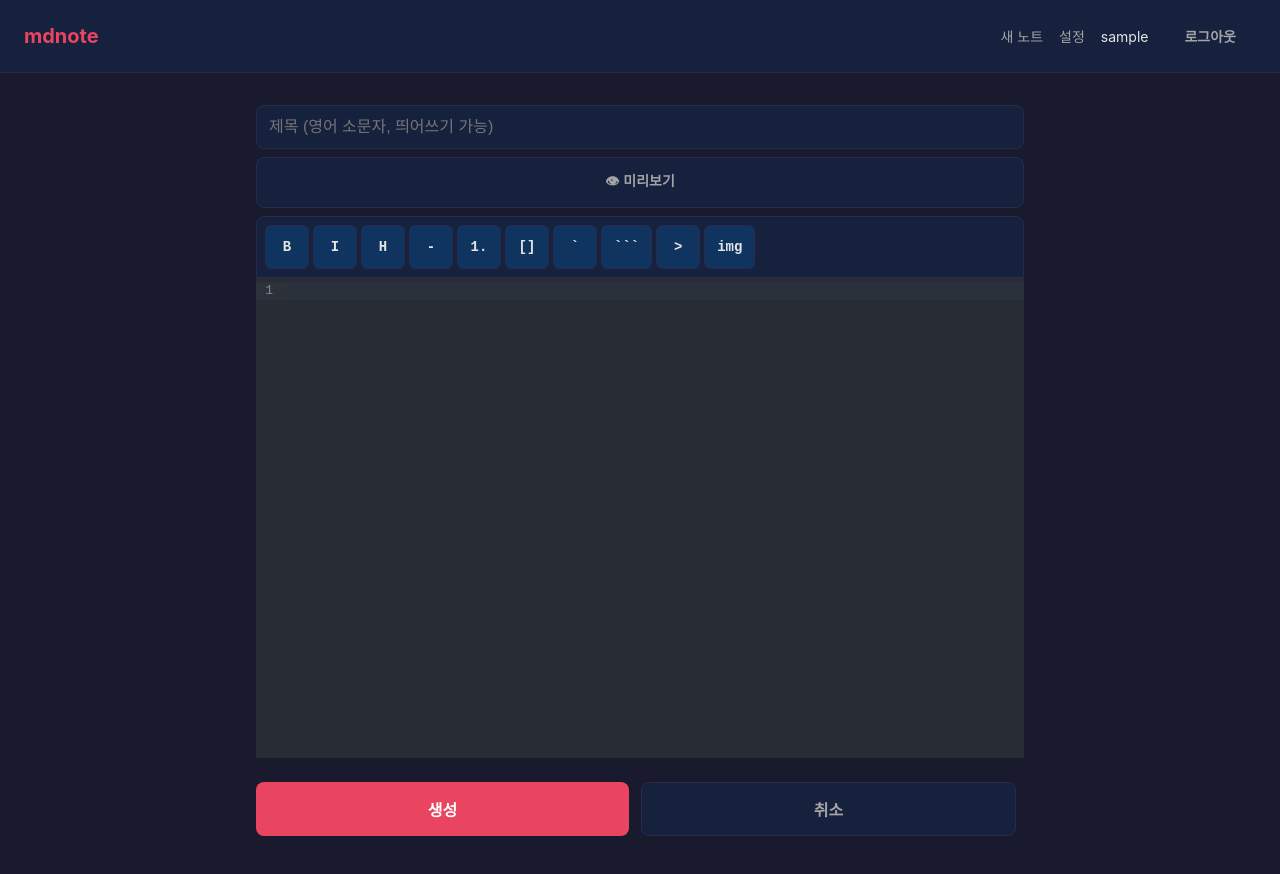
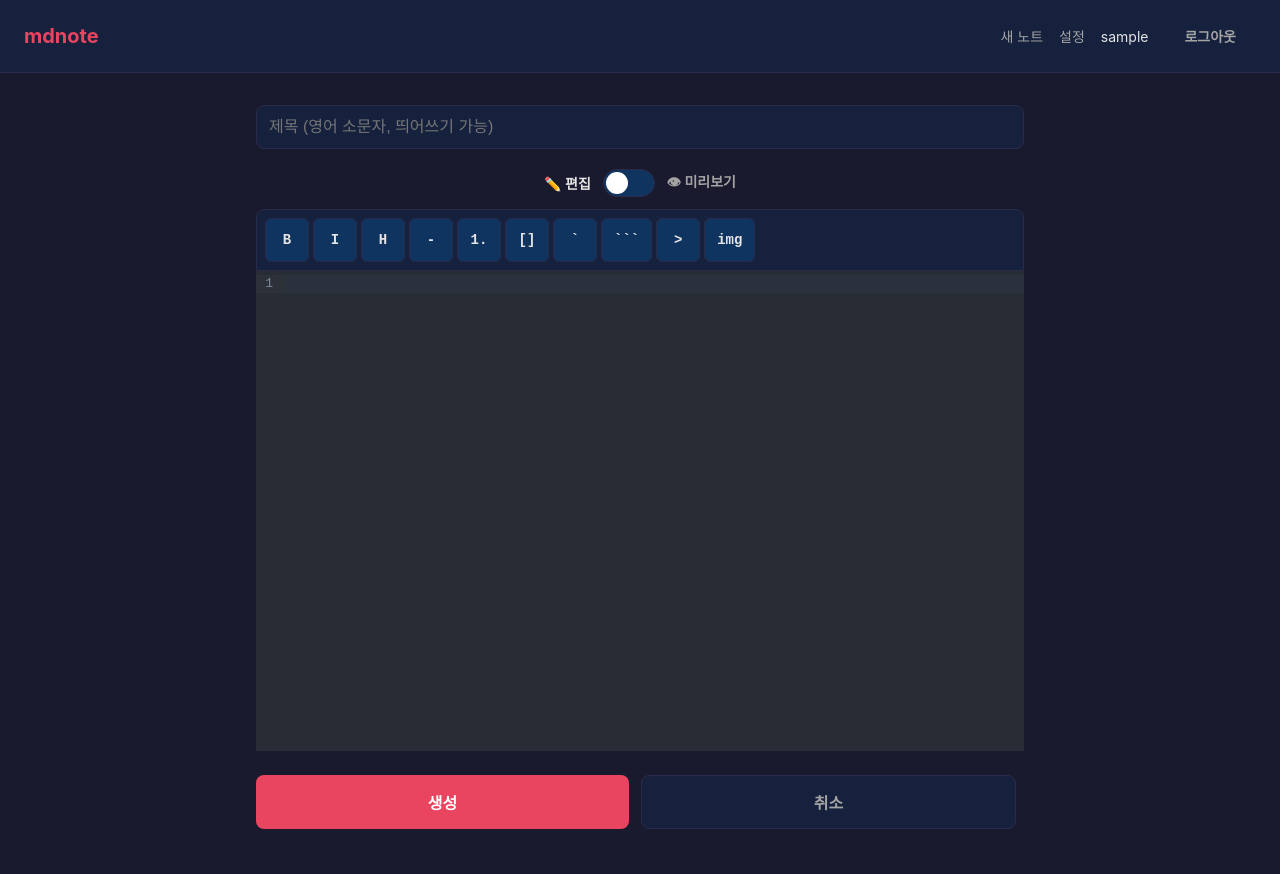
Before and after one commit to gemdoq/mdnote, a React (Vite) app in the folder frontend/: page /new in a window 1280 px wide. Built offline with nearby package versions, Linux system fonts and the light colour scheme; sample sign-in values are in the browser's storage.

Commit message:
fix: 편집/미리보기를 iOS 스타일 토글 스위치로 변경
- 좌측 ✏️편집, 중앙 토글 스위치, 우측 👁미리보기 배치
- 토글 OFF(좌측): 편집 모드, 토글 ON(우측): 미리보기 모드
- 활성 모드 레이블 밝게, 비활성 어둡게 표시

```diff
--- a/frontend/src/pages/NoteCreatePage.tsx
+++ b/frontend/src/pages/NoteCreatePage.tsx
@@ -111,13 +111,17 @@ export default function NoteCreatePage() {
           </p>
         )}
 
-        <button
-          type="button"
-          className="mode-toggle"
-          onClick={() => setActiveTab(activeTab === 'edit' ? 'preview' : 'edit')}
-        >
-          {activeTab === 'edit' ? '👁 미리보기' : '✏️ 편집'}
-        </button>
+        <div className="toggle-switch-wrapper">
+          <span className={`toggle-label ${activeTab === 'edit' ? 'toggle-label-active' : ''}`}>✏️ 편집</span>
+          <button
+            type="button"
+            className={`toggle-switch ${activeTab === 'preview' ? 'toggle-on' : ''}`}
+            onClick={() => setActiveTab(activeTab === 'edit' ? 'preview' : 'edit')}
+          >
+            <span className="toggle-knob" />
+          </button>
+          <span className={`toggle-label ${activeTab === 'preview' ? 'toggle-label-active' : ''}`}>👁 미리보기</span>
+        </div>
 
         {activeTab === 'edit' ? (
           <>
--- a/frontend/src/pages/NoteEditPage.tsx
+++ b/frontend/src/pages/NoteEditPage.tsx
@@ -96,12 +96,16 @@ export default function NoteEditPage() {
         <h2>{filename}</h2>
       </div>
 
-      <button
-        className="mode-toggle"
-        onClick={() => setActiveTab(activeTab === 'edit' ? 'preview' : 'edit')}
-      >
-        {activeTab === 'edit' ? '👁 미리보기' : '✏️ 편집'}
-      </button>
+      <div className="toggle-switch-wrapper">
+        <span className={`toggle-label ${activeTab === 'edit' ? 'toggle-label-active' : ''}`}>✏️ 편집</span>
+        <button
+          className={`toggle-switch ${activeTab === 'preview' ? 'toggle-on' : ''}`}
+          onClick={() => setActiveTab(activeTab === 'edit' ? 'preview' : 'edit')}
+        >
+          <span className="toggle-knob" />
+        </button>
+        <span className={`toggle-label ${activeTab === 'preview' ? 'toggle-label-active' : ''}`}>👁 미리보기</span>
+      </div>
 
       {activeTab === 'edit' ? (
         <>
--- a/frontend/src/styles/global.css
+++ b/frontend/src/styles/global.css
@@ -667,28 +667,57 @@ button {
   color: white;
 }
 
-/* Mode Toggle */
-.mode-toggle {
+/* Toggle Switch */
+.toggle-switch-wrapper {
   display: flex;
   align-items: center;
   justify-content: center;
-  gap: 6px;
-  width: 100%;
-  padding: 12px;
-  margin-bottom: 8px;
-  background-color: var(--bg-secondary);
-  color: var(--text-secondary);
-  border: 1px solid var(--border);
-  border-radius: 8px;
+  gap: 12px;
+  padding: 12px 0;
+}
+
+.toggle-label {
   font-size: 14px;
   font-weight: 600;
-  min-height: 44px;
-  transition: all 0.2s;
+  color: var(--text-secondary);
+  transition: color 0.2s;
 }
 
-.mode-toggle:hover {
+.toggle-label-active {
+  color: var(--text-primary);
+}
+
+.toggle-switch {
+  position: relative;
+  width: 52px;
+  height: 28px;
+  background-color: var(--bg-card);
+  border: 1px solid var(--border);
+  border-radius: 14px;
+  padding: 0;
+  cursor: pointer;
+  transition: background-color 0.3s;
+  flex-shrink: 0;
+}
+
+.toggle-switch.toggle-on {
+  background-color: var(--accent);
   border-color: var(--accent);
-  color: var(--text-primary);
+}
+
+.toggle-knob {
+  position: absolute;
+  top: 2px;
+  left: 2px;
+  width: 22px;
+  height: 22px;
+  background-color: white;
+  border-radius: 50%;
+  transition: transform 0.3s;
+}
+
+.toggle-switch.toggle-on .toggle-knob {
+  transform: translateX(24px);
 }
 
 .preview-body {
```
